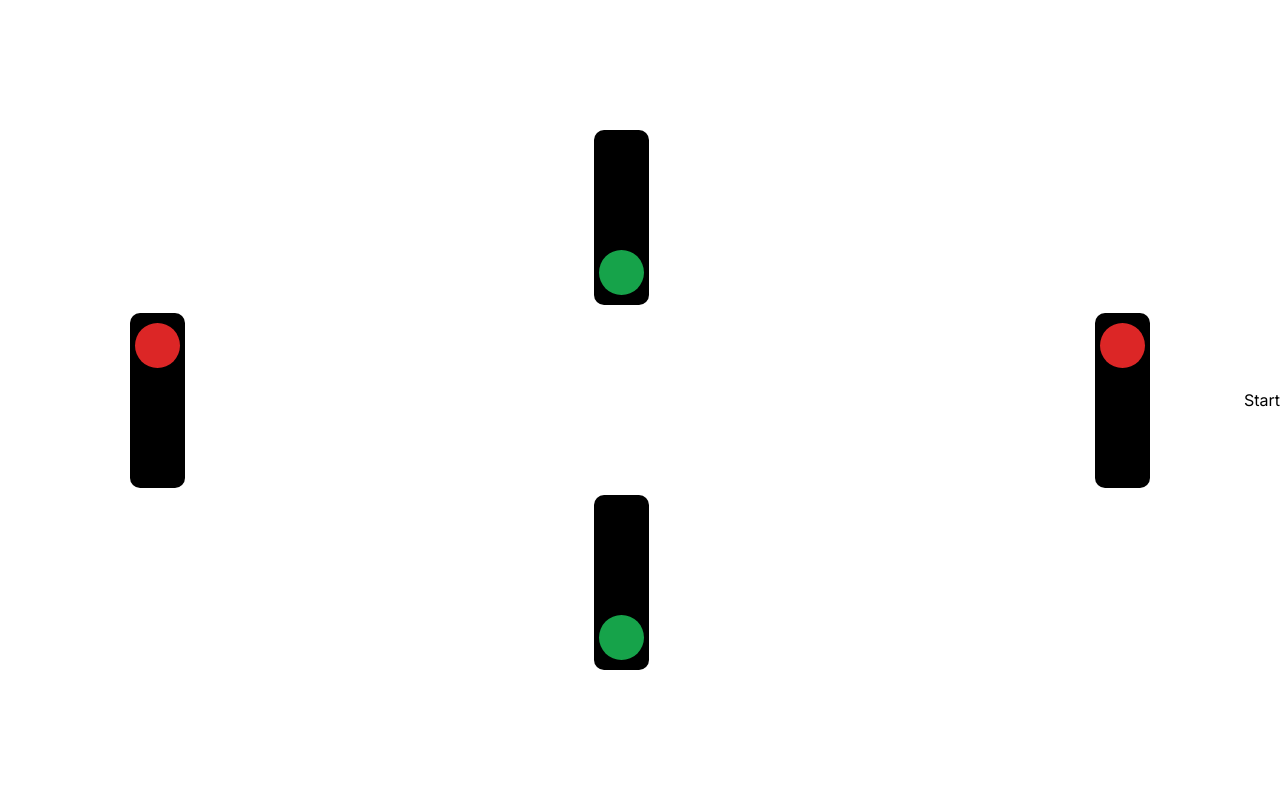
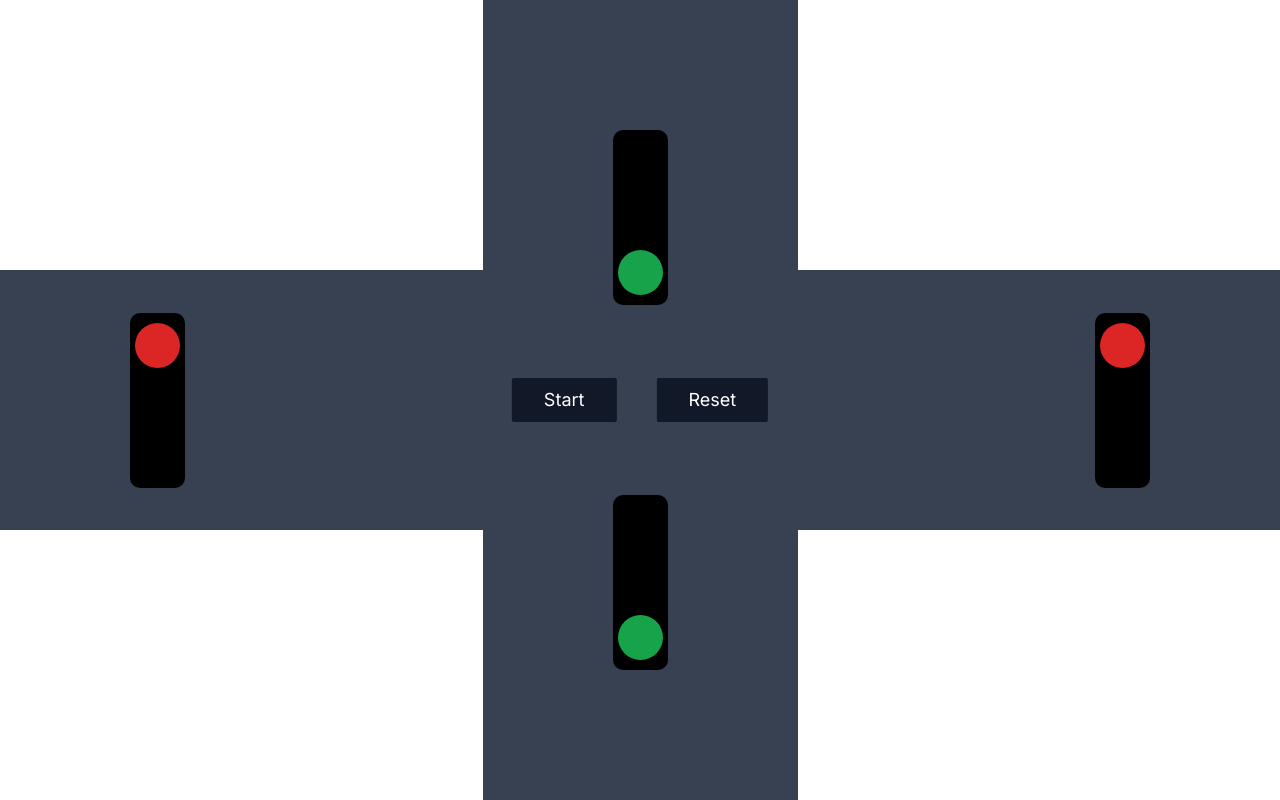
Before and after one commit to beatz-steph/blu, a Next.js app: page /project-1 in a window 1280 px wide. Built offline with nearby package versions, Linux system fonts and the light colour scheme.

Commit message:
taffic light wrap up

```diff
--- /dev/null
+++ b/app/project-1/controls.tsx
@@ -0,0 +1,30 @@
+const Controls = ({
+  onStart,
+  onReset,
+  start,
+}: {
+  onStart: () => void;
+  onReset: () => void;
+  start: boolean;
+}) => {
+  return (
+    <div className="z-20 absolute top-[50%] left-[50%] transform translate-x-[-50%] translate-y-[-50%] flex gap-[40px]">
+      {!start ? (
+        <button
+          className="bg-gray-900 text-white text-lg px-8 py-2 rounded-sm"
+          onClick={onStart}
+        >
+          Start
+        </button>
+      ) : null}
+      <button
+        className="bg-gray-900 text-white text-lg px-8 py-2 rounded-sm"
+        onClick={onReset}
+      >
+        Reset
+      </button>
+    </div>
+  );
+};
+
+export default Controls;
--- /dev/null
+++ b/app/project-1/model.tsx
@@ -0,0 +1,84 @@
+"use client";
+import { useState, useEffect, useMemo } from "react";
+import { Step, StreetState } from "./types";
+
+const useTrafficSystemModel = (cycle: number, half_cycle: number) => {
+  const [start, setStart] = useState<boolean>(false);
+
+  const initialState: Record<"a" | "b", StreetState> = {
+    a: "go",
+    b: "stop",
+  };
+  const [state, setState] = useState<Record<"a" | "b", StreetState>>({
+    ...initialState,
+  });
+
+  const initialCurrentStep: Step = {
+    a: "go",
+    b: "stop",
+    duration: cycle,
+    nextStep: 1,
+  };
+
+  const [currentStep, setCurrentStep] = useState<Step>({
+    ...initialCurrentStep,
+  });
+
+  const steps: Record<number, Step> = useMemo(
+    () => ({
+      0: {
+        a: "go",
+        b: "stop",
+        duration: cycle,
+        nextStep: 1,
+      },
+
+      1: {
+        a: "ready",
+        b: "ready",
+        duration: half_cycle,
+        nextStep: 2,
+      },
+
+      2: {
+        a: "stop",
+        b: "go",
+        duration: cycle,
+        nextStep: 3,
+      },
+
+      3: {
+        a: "ready",
+        b: "ready",
+        duration: half_cycle,
+        nextStep: 0,
+      },
+    }),
+    [cycle, half_cycle]
+  );
+
+  const onStart = () => setStart(true);
+
+  const onReset = () => {
+    setStart(false);
+    setCurrentStep({
+      ...initialCurrentStep,
+    });
+    setState({ ...initialState });
+  };
+
+  useEffect(() => {
+    if (!start) return;
+    setState({ a: currentStep.a, b: currentStep.b });
+
+    const action = setInterval(() => {
+      setCurrentStep((prev) => steps[prev.nextStep]);
+    }, currentStep.duration);
+
+    return () => clearInterval(action);
+  }, [currentStep.a, currentStep.b, currentStep.duration, steps, start]);
+
+  return { state, start, onStart, onReset };
+};
+
+export default useTrafficSystemModel;
--- a/app/project-1/page.tsx
+++ b/app/project-1/page.tsx
@@ -1,8 +1,8 @@
 "use client";
 
-import { useState, useEffect, useMemo } from "react";
+import Controls from "./controls";
+import useTrafficSystemModel from "./model";
 import Street from "./street";
-import { Step, StreetState } from "./types";
 
 import "./styles.css";
 
@@ -10,61 +10,10 @@ const Project1 = () => {
   const cycle = 10 * 1000;
   const half_cycle = 5 * 1000;
 
-  const [start, setStart] = useState<boolean>(false);
-  const [state, setState] = useState<Record<"a" | "b", StreetState>>({
-    a: "go",
-    b: "stop",
-  });
-
-  const [currentStep, setCurrentStep] = useState<Step>({
-    a: "go",
-    b: "stop",
-    duration: cycle,
-    nextStep: 1,
-  });
-
-  const steps: Record<number, Step> = useMemo(
-    () => ({
-      0: {
-        a: "go",
-        b: "stop",
-        duration: cycle,
-        nextStep: 1,
-      },
-
-      1: {
-        a: "ready",
-        b: "ready",
-        duration: half_cycle,
-        nextStep: 2,
-      },
-
-      2: {
-        a: "stop",
-        b: "go",
-        duration: cycle,
-        nextStep: 3,
-      },
-      3: {
-        a: "ready",
-        b: "ready",
-        duration: half_cycle,
-        nextStep: 0,
-      },
-    }),
-    [cycle, half_cycle]
+  const { state, onStart, start, onReset } = useTrafficSystemModel(
+    cycle,
+    half_cycle
   );
-
-  useEffect(() => {
-    if (!start) return;
-    setState({ a: currentStep.a, b: currentStep.b });
-
-    const action = setInterval(() => {
-      setCurrentStep((prev) => steps[prev.nextStep]);
-    }, currentStep.duration);
-
-    return () => clearInterval(action);
-  }, [currentStep.a, currentStep.b, currentStep.duration, steps, start]);
 
   return (
     <div>
@@ -73,9 +22,7 @@ const Project1 = () => {
         <Street orientation="vertical" state={state.a} />
 
         <Street orientation="horizontal" state={state.b} />
-        <button className="z-20" onClick={() => setStart(true)}>
-          Start
-        </button>
+        <Controls {...{ onStart, onReset, start }} />
       </div>
     </div>
   );
--- a/app/project-1/street.tsx
+++ b/app/project-1/street.tsx
@@ -10,9 +10,9 @@ const Street = ({
   state?: StreetState;
 }) => {
   const styleMap = {
-    vertical: "justify-between flex-col mx-auto p-[130px]",
+    vertical: "justify-between flex-col mx-auto p-[130px] bg-gray-700 z-10",
     horizontal:
-      "justify-between w-[100%] items-center mx-auto p-[130px] z-10 absolute h-[100vh]",
+      "justify-between w-[100%] items-center my-auto p-[130px]  absolute top-[50%] left-[50%] transform translate-x-[-50%] translate-y-[-50%] h-[10vh]  bg-gray-700",
   };
 
   const stateMAp: Record<StreetState, TrafficLightActive> = {
@@ -21,7 +21,7 @@ const Street = ({
     go: "green",
   };
   return (
-    <div className={`flex ${styleMap[orientation]}`}>
+    <div className={`flex ${styleMap[orientation]} `}>
       <TrafficLight active={stateMAp[state]} />
       <TrafficLight active={stateMAp[state]} />
     </div>
```
